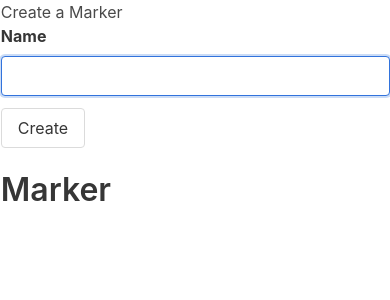
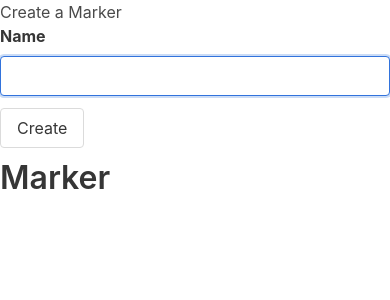
Before and after one commit to aitchnyu/markerae, a Django app: page /markers/create/1/1 in a window 390 px wide. Shown: the top 300 px of the page. Run offline with Django 3.2, Linux system fonts and the light colour scheme; some libraries are stand-ins or nearby versions.

Commit message:
Fixed responsiveness

```diff
--- a/backend/app/templates/app/base.html
+++ b/backend/app/templates/app/base.html
@@ -8,46 +8,21 @@
     <meta name="viewport" content="width=device-width, initial-scale=1">
     <title>{{ page_title }} | Marker</title>
     <link rel="stylesheet" href="{% static 'app/bulma.min.css'%}">
-    <style lang="text/css">
-      {# From https://stackoverflow.com/a/41869915 #}
-      @media(max-width: 767px) {
-        .on-mob-left-margin {
-          margin-left: 0.05em;
-        }
-      }
-      @media not all and (max-width: 767px) {
-        .width-300 {
-          max-width: 300px;
-        }
-      }
-    </style>
-{#    {% for stylesheet in webpack_stylesheets %}#}
-{#      <link href="{% static stylesheet %}" rel="stylesheet">#}
-{#    {% endfor %}#}
   </head>
   <body>
     <div class="container">
-      <section class="columns is-fullheight">
-        <div class="column on-mob-left-margin">
+      <section class="columns">
+        <div class="column mb-0 pb-0">
           {% block body %}
           {% endblock %}
         </div>
-        <aside class="column width-300 on-mob-left-margin">
+        <aside class="column is-one-quarter">
           <h1 class="title">Marker</h1>
           {% block sidebar %}
           {% endblock %}
         </aside>
       </section>
     </div>
-
-{#    {% if js_constants %}#}
-{#      <script>#}
-{#        {{ js_constants | js_constants_def | safe }}#}
-{#      </script>#}
-{#    {% endif %}#}
-{#    {% for script in webpack_scripts %}#}
-{#      <script src="{% static script %}"></script>#}
-{#    {% endfor %}#}
     {% block extrascripts %}
     {% endblock %}
   </body>
--- a/backend/app/templates/app/home.html
+++ b/backend/app/templates/app/home.html
@@ -7,9 +7,9 @@
     {{ js_constants | js_constants_def | safe }}
   </script>
   <div id="main">
-    <webcomponents-homepage-map id="homepage-map" stylesheet="{% static 'app/bulma.min.css'%}">
-      <div style="height: 700px; width: 100%; background-color: #e6e5e0">Loading</div>
-    </webcomponents-homepage-map>
+    <div style="height: 95vh; width: 100%; background-color: #e6e5e0">
+      <webcomponents-homepage-map id="homepage-map" stylesheet="{% static 'app/bulma.min.css'%}"/>
+    </div>
   </div>
 {% endblock %}
 {% block sidebar %}
--- a/vueapp/src/HomepageMap.vue
+++ b/vueapp/src/HomepageMap.vue
@@ -105,14 +105,14 @@
     width: 100%;
   }
   /*From https://stackoverflow.com/a/41869915*/
-  @media(max-width: 1079px) {
+  @media(max-width: 768px) {
     .almost-fullscreen {
       height: 95vh;
     }
   }
-  @media not all and (max-width: 1079px) {
+  @media not all and (max-width: 768px) {
     .almost-fullscreen {
-      height: 99vh;
+      height: 100vh;
     }
   }
 </style>
```
